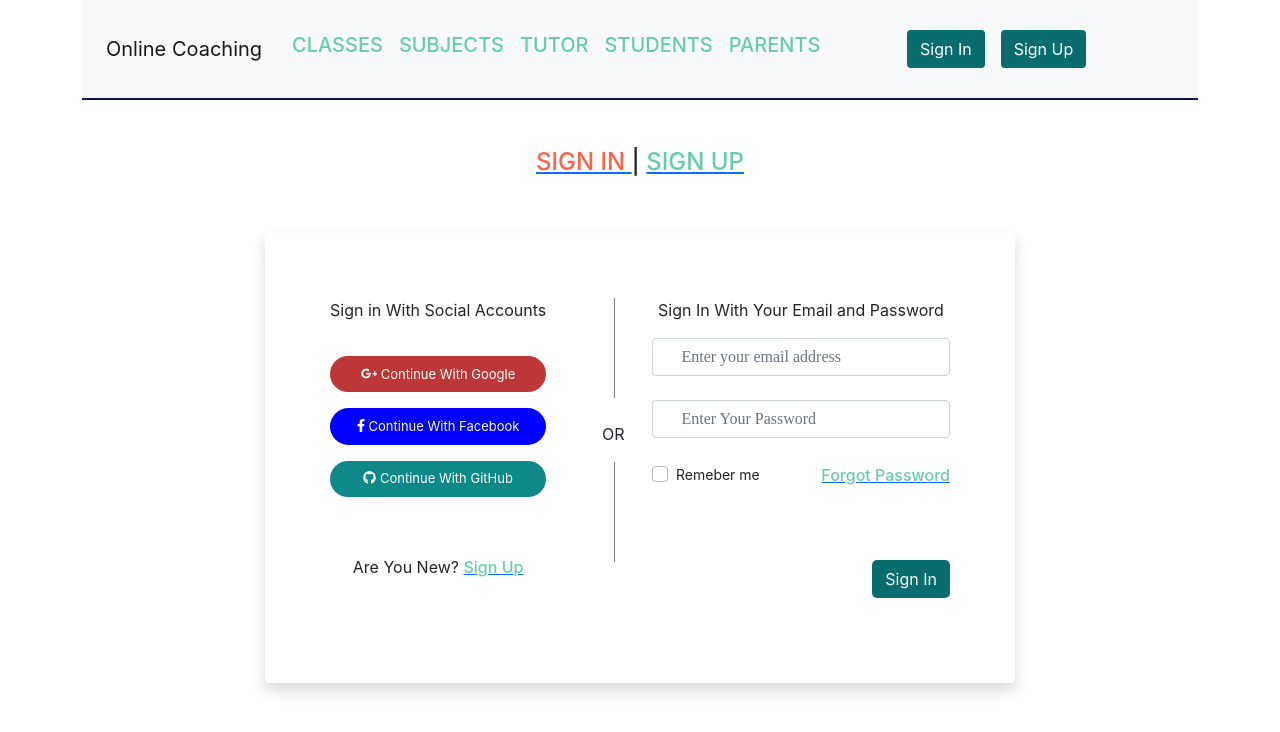
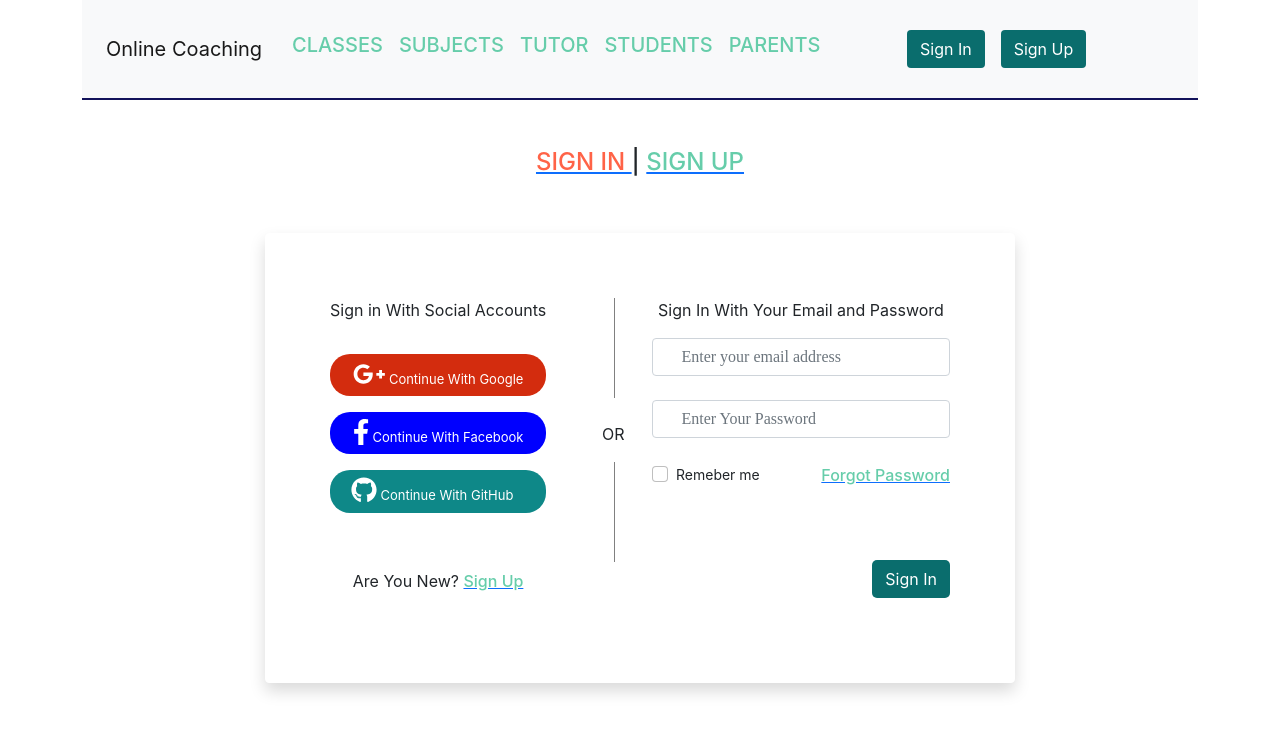
Before and after one commit to nwzz/Authentication-firebase, a React (Create React App) app: page / in a window 1280 px wide. Shown: the top 732 px of the page. Built offline with nearby package versions, Linux system fonts and the light colour scheme.

Commit message:
icon color and size change

```diff
--- a/src/components/Login/Login.css
+++ b/src/components/Login/Login.css
@@ -1,4 +1,7 @@
-    .signin-link{
+   *body{
+       font-family: 'Segoe UI', Tahoma, Geneva, Verdana, sans-serif;
+   }
+   .signin-link{
     color: mediumaquamarine;
     text-decoration: none;
     font-weight: 500;
@@ -16,7 +19,7 @@
 
   }
 .font-awesome{
-    size: 3px;
+
 }
 .form-icon{
     font-family: Arial ;
--- a/src/components/Login/Login.js
+++ b/src/components/Login/Login.js
@@ -183,11 +183,11 @@ const Login = () => {
             <div className="d-grid gap-3 justify-content-start col-md-5 mx-auto">
               <p className="">Sign in With Social Accounts</p>
 
-              <button className="btn btn-font" onClick={handleGoogleSignIn} style={{ color: 'white', backgroundColor: 'rgb(190, 55, 55)', borderRadius: '20px' }}><FontAwesomeIcon className="font-awesome" icon={faGooglePlusG} /> Continue With Google</button>
+              <button className="btn btn-font" onClick={handleGoogleSignIn} style={{ color: 'white', backgroundColor: 'rgb(211, 44, 14)', borderRadius: '20px' }}><FontAwesomeIcon className="font-awesome" icon={faGooglePlusG} size='2x'  /> Continue With Google</button>
 
-              <button className="btn btn-font" onClick={handleFbSignIn} style={{ color: 'white', backgroundColor: 'blue', borderRadius: '20px' }}><FontAwesomeIcon className="font-awesome" icon={faFacebookF} /> Continue With Facebook</button>
+              <button className="btn btn-font" onClick={handleFbSignIn} style={{ color: 'white', backgroundColor: 'blue', borderRadius: '20px'}}><FontAwesomeIcon className="font-awesome" icon={faFacebookF} size='2x'  /> Continue With Facebook</button>
 
-              <button className="btn btn-font" onClick={handleGitSignIn} style={{ color: 'white', backgroundColor: 'rgb(14, 136, 136)', borderRadius: '20px' }}><FontAwesomeIcon className="font-awesome" icon={faGithub} size="5px" /> Continue With GitHub</button><br />
+              <button className="btn btn-font" onClick={handleGitSignIn} style={{ color: 'white', backgroundColor: 'rgb(14, 136, 136)', borderRadius: '20px', paddingLeft:'0px' }}><FontAwesomeIcon className="font-awesome" icon={faGithub} size='2x' /> Continue With GitHub</button><br />
 
               <p>Are You New? <Link to={'/signup/'}><span className="signin-link">Sign Up</span> </Link></p>
             </div>
```
